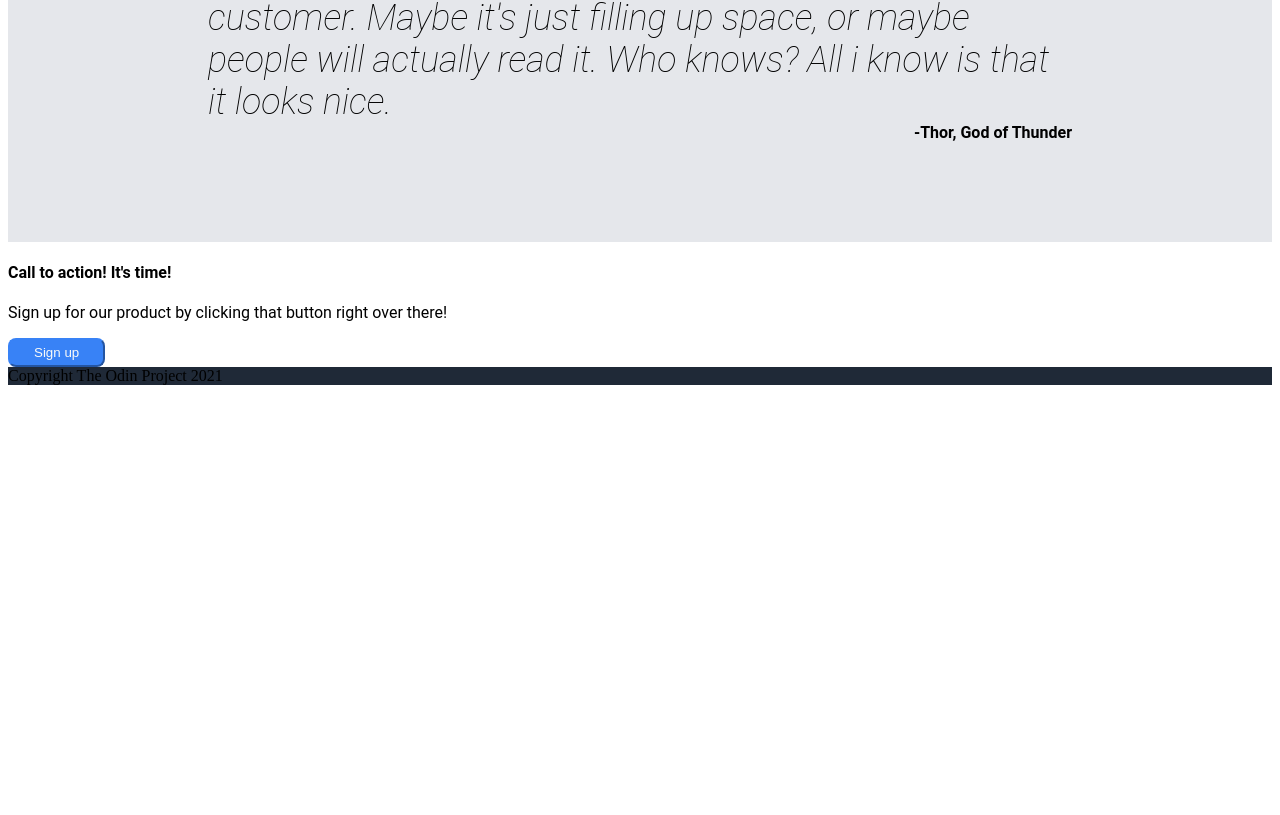
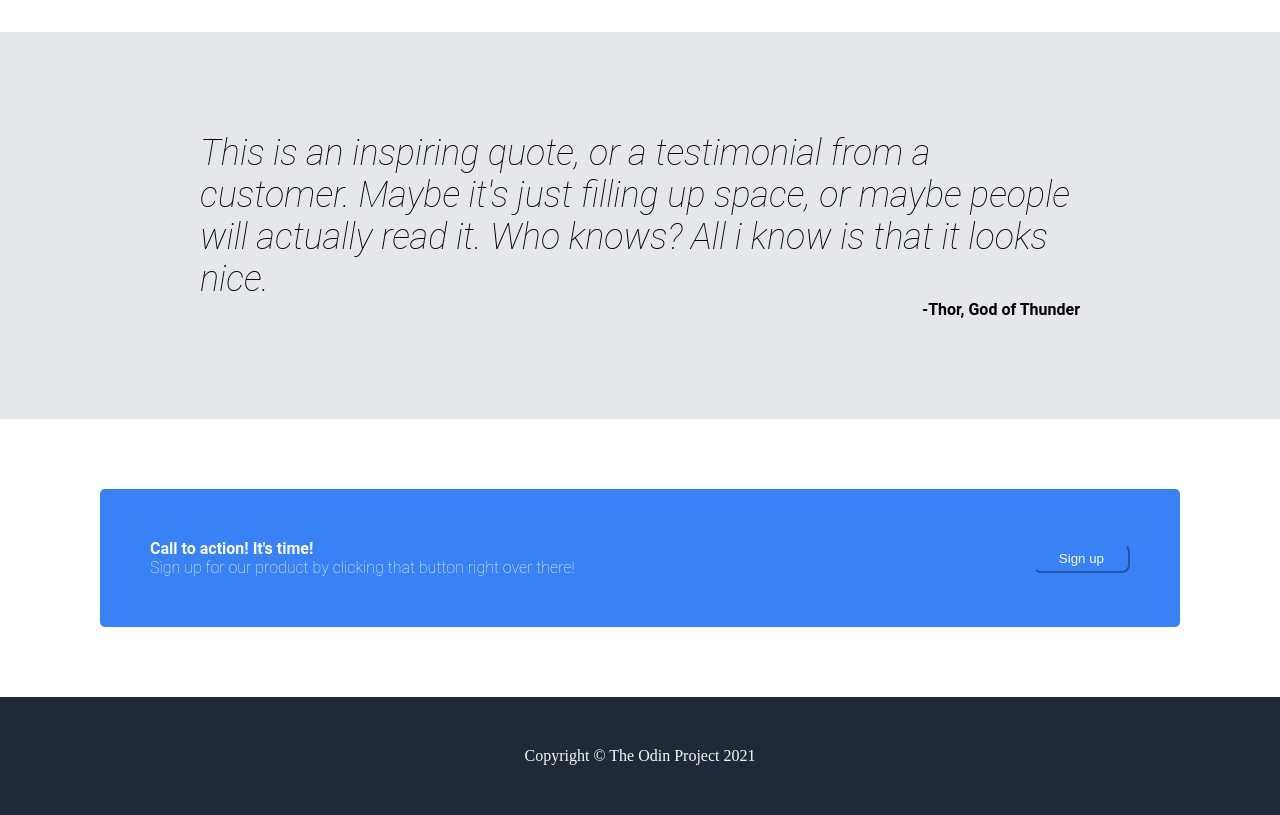
Before and after one commit to SahitBerisha/landing-page, a plain HTML site: page index.html in a window 1280 px wide. Shown: the part 917-1732 px from the top of the page. Before the commit the page ends 1310 px from the top, so only its background shows below. Drawn offline with Linux system fonts and the light colour scheme.

Commit message:
Add styles for page footer

```diff
--- a/index.html
+++ b/index.html
@@ -65,15 +65,15 @@
 	<!-- Section 4-->
 	<div class="section4">
 		<div>
-			<h4>Call to action! It's time!</h4>
-			<p>Sign up for our product by clicking that button right over there!</p>
+			<div style="font-weight: bold;">Call to action! It's time!</div>
+			<div style="font-weight: lighter;">Sign up for our product by clicking that button right over there!</div>
 		</div>
 		<button>Sign up</button>
 	</div>
 
 	<!-- footer -->
 	<footer class="footer">
-		Copyright The Odin Project 2021
+		Copyright &copy; The Odin Project 2021
 	</footer>
 </body>
 
--- a/styles.css
+++ b/styles.css
@@ -7,10 +7,10 @@
 
 .section1, footer {
     background-color: #1F2937;
+    color: #F9FAF8;
 }
 
 .section1 {
-    color: #F9FAF8;
     padding: 10px 150px 50px 50px;
 }
 
@@ -42,7 +42,7 @@
 }
 
 img {
-    max-width: 80%;
+    max-width: 100%;
     height: auto;
 }
 
@@ -61,6 +61,8 @@ button {
 
 .section2 {
     display: flex;
+    padding: 50px 100px;
+    text-align: center;
 }
 
 .info-header {
@@ -72,7 +74,7 @@ button {
 
 .section3 {
     background-color: #E5E7EB;
-    padding: 100px 200px 100px 200px;
+    padding: 100px 200px;
 }
 
 .thor-quote {
@@ -85,3 +87,23 @@ button {
     text-align: end;
     font-weight: bold;
 }
+
+.section4 {
+    display: flex;
+    justify-content: space-between;
+    align-items: center;
+    padding: 50px 50px;
+    margin: 70px 100px;
+    background-color: #3882F6;
+    border-radius: 5px;
+    color: #F9FAF8;
+}
+
+body {
+    margin: 0;
+}
+
+footer {
+    text-align: center;
+    padding: 50px;
+}
```
